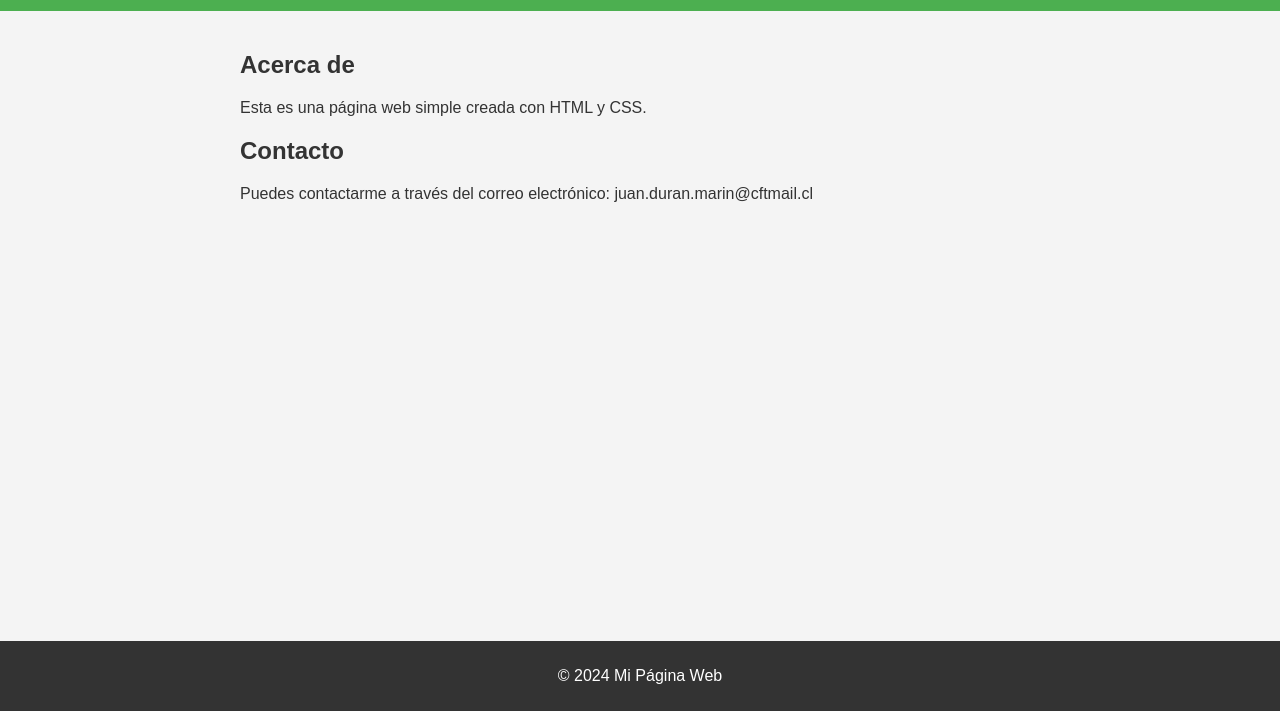
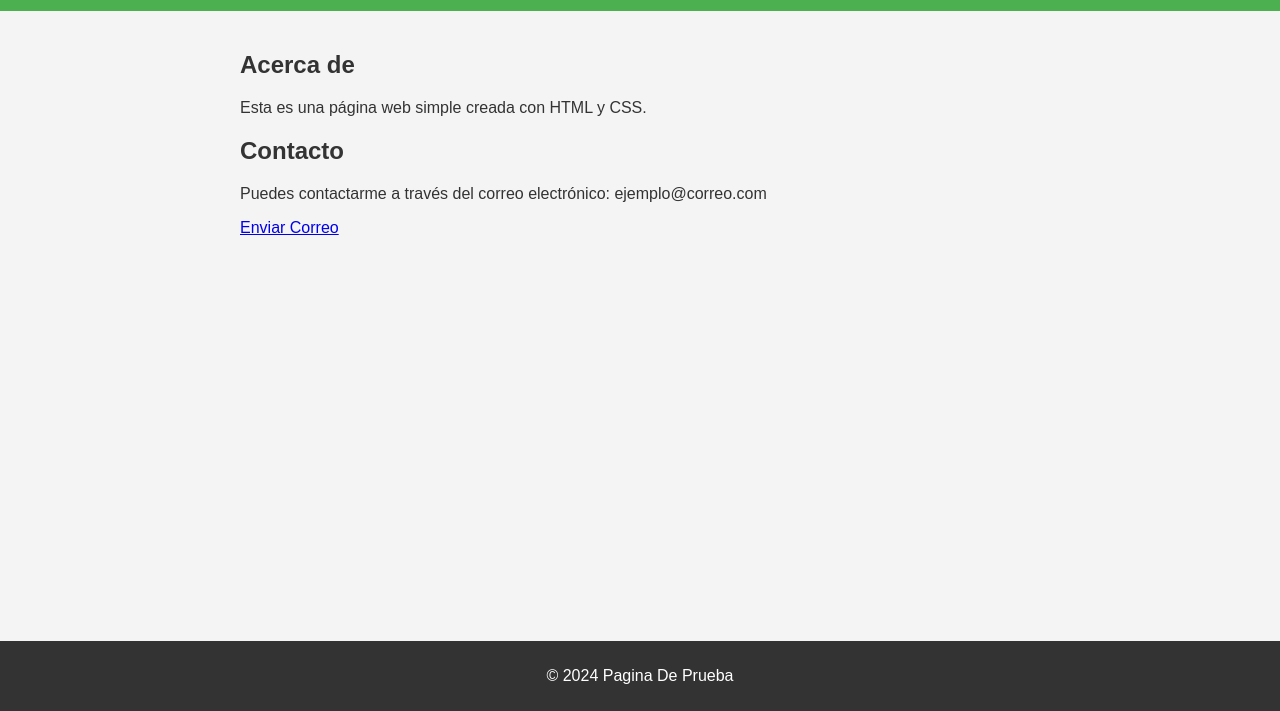
Before and after one commit to JuanDuranCFT/Pagina-de-prueba, a plain HTML site: page index.html in a window 1280 px wide. Shown: the part 89-800 px from the top of the page. Drawn offline with Linux system fonts and the light colour scheme.

Commit message:
index.html

```diff
--- a/index.html
+++ b/index.html
@@ -3,7 +3,7 @@
 <head>
     <meta charset="UTF-8">
     <meta name="viewport" content="width=device-width, initial-scale=1.0">
-    <title>Sitio Web</title>
+    <title>Pagina de prueba</title>
     <link rel="stylesheet" href="styles.css">
 </head>
 <body>
@@ -17,11 +17,12 @@
         </section>
         <section>
             <h2>Contacto</h2>
-            <p>Puedes contactarme a través del correo electrónico: juan.duran.marin@cftmail.cl</p>
+            <p>Puedes contactarme a través del correo electrónico: ejemplo@correo.com</p>
+            <a href="juan.duran.marin@cftmail.cl" class="contact-button">Enviar Correo</a>
         </section>
     </main>
     <footer>
-        <p>&copy; 2024 Mi Página Web</p>
+        <p>&copy; 2024 Pagina De Prueba</p>
     </footer>
 </body>
 </html>
```
